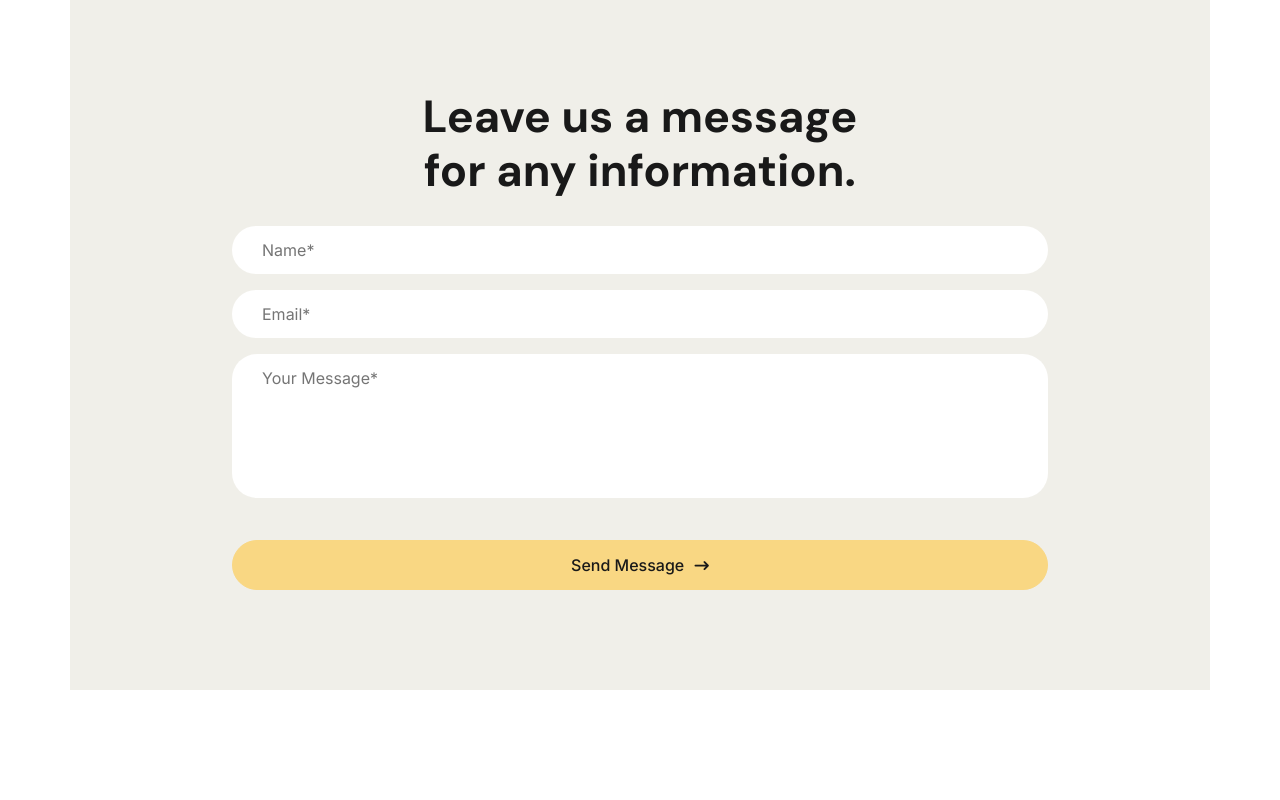
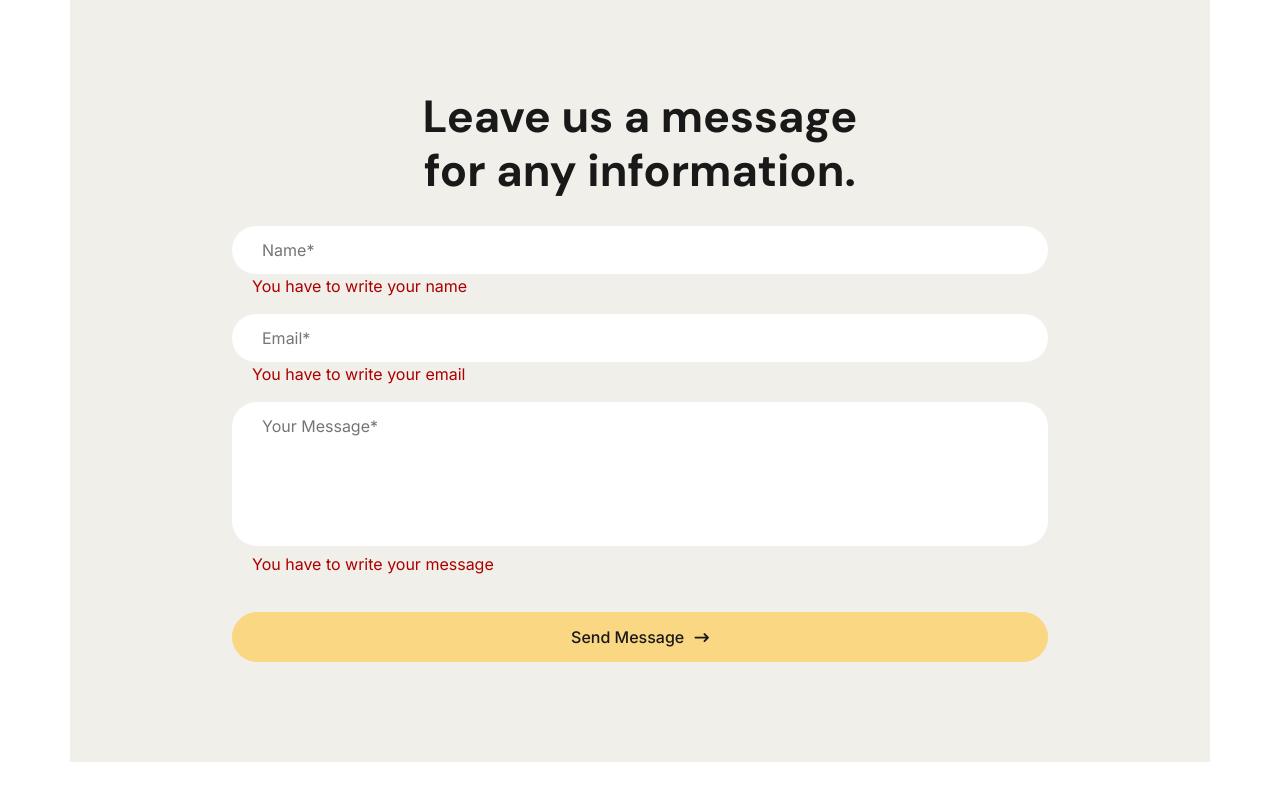
Before and after one commit to felixsten/crito, a React (Create React App) app: page /contacts in a window 1280 px wide. Shown: the part 918-1718 px from the top of the page. Built offline with nearby package versions, Linux system fonts and the light colour scheme.

Commit message:
entercontact function

```diff
--- a/src/App.css
+++ b/src/App.css
@@ -1055,3 +1055,8 @@ footer .footerborder {
 .contactmap iframe {
   width: 100%;
 }
+
+span {
+  color: #ac0000;
+  padding: 20px;
+}
--- a/src/App.js
+++ b/src/App.js
@@ -34,4 +34,6 @@ function App() {
   );
 }
 
+
+
 export default App;
--- a/src/assets/view/Contacts.js
+++ b/src/assets/view/Contacts.js
@@ -6,6 +6,7 @@ import Contacttitle from '../../components/Contacttitle';
 import Contactcards from '../../components/Contactcards';
 import Contactform from '../../components/Contactform';
 import Maplocation from '../../components/Maplocation';
+
 
 const Contacts = () => {
   return (
@@ -20,4 +21,6 @@ const Contacts = () => {
   )
 }
 
+
+
 export default Contacts
--- a/src/components/Contactform.js
+++ b/src/components/Contactform.js
@@ -1,4 +1,9 @@
 import React from 'react'
+
+
+
+
+
 
 const Contactform = () => {
   return (
@@ -8,17 +13,20 @@ const Contactform = () => {
                 <h2>Leave us a message for any information.</h2>
             </div>
             <div className="contactmessage">
-                <form method="post">
+                <form onSubmit={enterContact} method="post" action="testing.php">
                     <div>
-                        <input type="text" name="name" id="name" placeholder="Name*" />
+                        <input type="text" name="firstName" id="name" placeholder="Name*" />
+                        <span>You have to write your name</span>
                     </div>
                     <div>
-                        <input type="text" name="email" id="email" placeholder="Email*" />
+                        <input type="email" name="email" id="email" placeholder="Email*" />
+                        <span>You have to write your email</span>
                     </div>
                     <div>
                         <textarea name="message" id="message" cols="80" rows="5" placeholder="Your Message*"></textarea>
+                        <span>You have to write your message</span>
                     </div>
-                    <button type="submit" className="btn-yellow" href="messages.html">Send Message <i className="fa-solid fa-arrow-right-long"></i></button>
+                    <button type="submit" className="btn-yellow">Send Message <i className="fa-solid fa-arrow-right-long"></i></button>
                 </form>
             </div>
         </div>
@@ -26,4 +34,13 @@ const Contactform = () => {
   )
 }
 
+function enterContact(e) {
+    e.preventDefault()
+
+    console.log("formular test")
+  }
+
+
+
+
 export default Contactform
--- a/src/components/Maplocation.js
+++ b/src/components/Maplocation.js
@@ -3,8 +3,8 @@ import React from 'react'
 
 const Maplocation = () => {
   return (
-    <section class="contactmap">
-        <iframe src="https://www.google.com/maps/embed?pb=!1m18!1m12!1m3!1d4840.095506662896!2d18.053415526706626!3d59.33279694936276!2m3!1f0!2f0!3f0!3m2!1i1024!2i768!4f13.1!3m3!1m2!1s0x465f77e001d880a3%3A0x2c29d3c569e23670!2sNorrmalm%2C%20Stockholm!5e0!3m2!1ssv!2sse!4v1695727510137!5m2!1ssv!2sse" width="600" height="450" allowfullscreen="" loading="lazy" referrerpolicy="no-referrer-when-downgrade"></iframe>
+    <section className="contactmap">
+        <iframe src="https://www.google.com/maps/embed?pb=!1m18!1m12!1m3!1d4840.095506662896!2d18.053415526706626!3d59.33279694936276!2m3!1f0!2f0!3f0!3m2!1i1024!2i768!4f13.1!3m3!1m2!1s0x465f77e001d880a3%3A0x2c29d3c569e23670!2sNorrmalm%2C%20Stockholm!5e0!3m2!1ssv!2sse!4v1695727510137!5m2!1ssv!2sse" width="600" height="450" allowFullscreen="" loading="lazy" referrerPolicy="no-referrer-when-downgrade"></iframe>
     </section>
   )
 }
```
